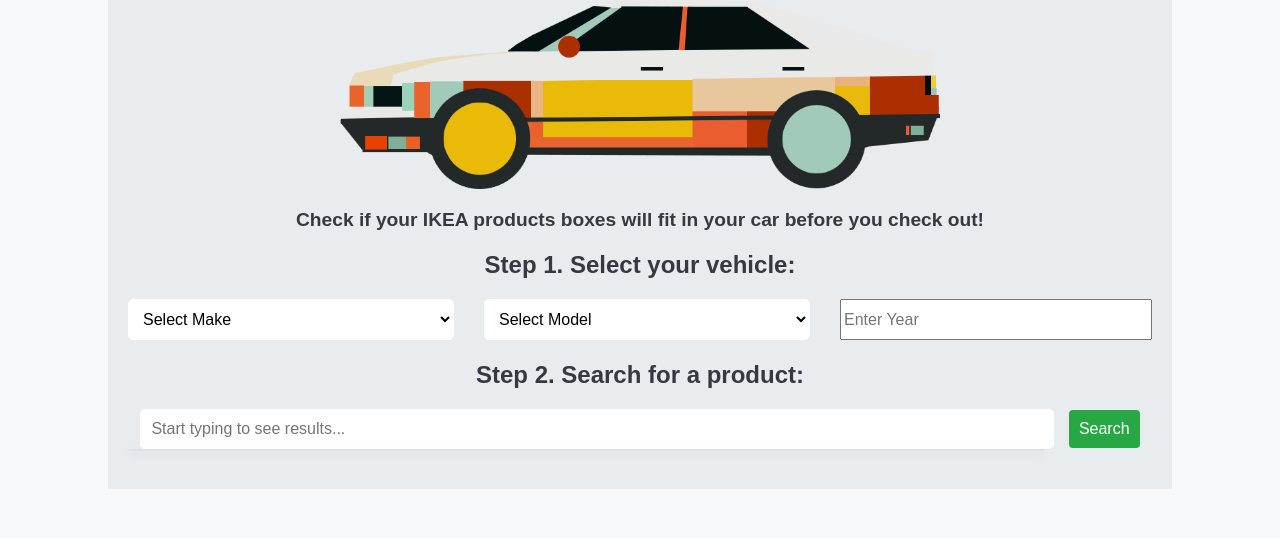
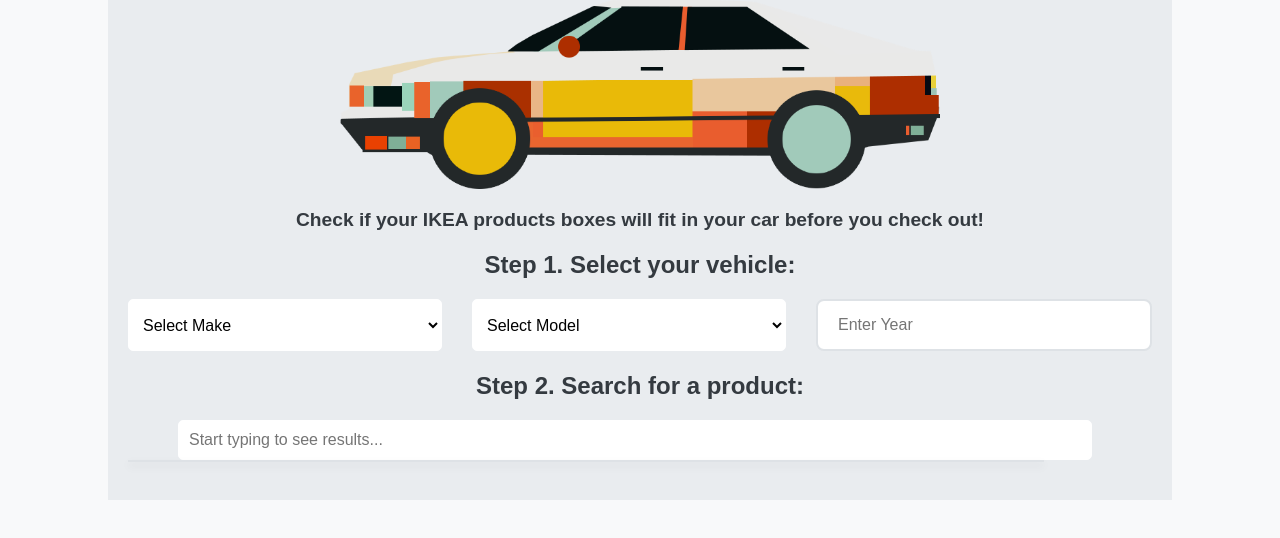
Before and after one commit to andyfriedl/will-this-fit, a plain HTML site: page index.html in a window 1280 px wide. Shown: the part 178-716 px from the top of the page. Drawn offline with Linux system fonts and the light colour scheme.

Commit message:
removed search button and some css updates

```diff
--- a/index.html
+++ b/index.html
@@ -40,7 +40,7 @@
         <h2>Step 2. Search for a product:</h2>
         <div class="search-container">
             <input type="text" class="input-box" id="productSearch" placeholder="Start typing to see results...">
-            <button class="btn" id="searchProductButton">Search</button>
+            <!-- <button class="btn" id="searchProductButton">Search</button> -->
             <div id="productSearchResults" class="search-results"></div>
             <!-- <input type="text" id="productSearch" placeholder="Search Products">
             <div id="productSearchResults"></div>
--- a/script.js
+++ b/script.js
@@ -193,7 +193,8 @@ function populateProductSearchResults(query) {
     } else {
       // If product doesn't exist, create a new list item
       const item = document.createElement("li");
-      item.textContent = `${box.product_name} (${box.product_id}) x 1`;
+    //   item.textContent = `${box.product_name} (${box.product_id}) - qty: 1`;
+      item.textContent = `${box.product_name} (${box.product_id})`;
       item.dataset.boxId = box.product_id;
       item.dataset.quantity = 1;
       item.classList.add("product-search-item");
--- a/style.css
+++ b/style.css
@@ -106,6 +106,17 @@ p {
     flex: 1;
 }
 
+#year {
+    padding: 15px 20px;
+    border: 2px solid var(--border-color);
+    border-radius: 8px;
+    box-sizing: border-box;
+    font-size: 16px;
+    outline: none;
+    /* color: var(--text-color); */
+    background-color: var(--input-bg);
+}
+
 /* Search */
 .search-container {
     position: relative;
```
